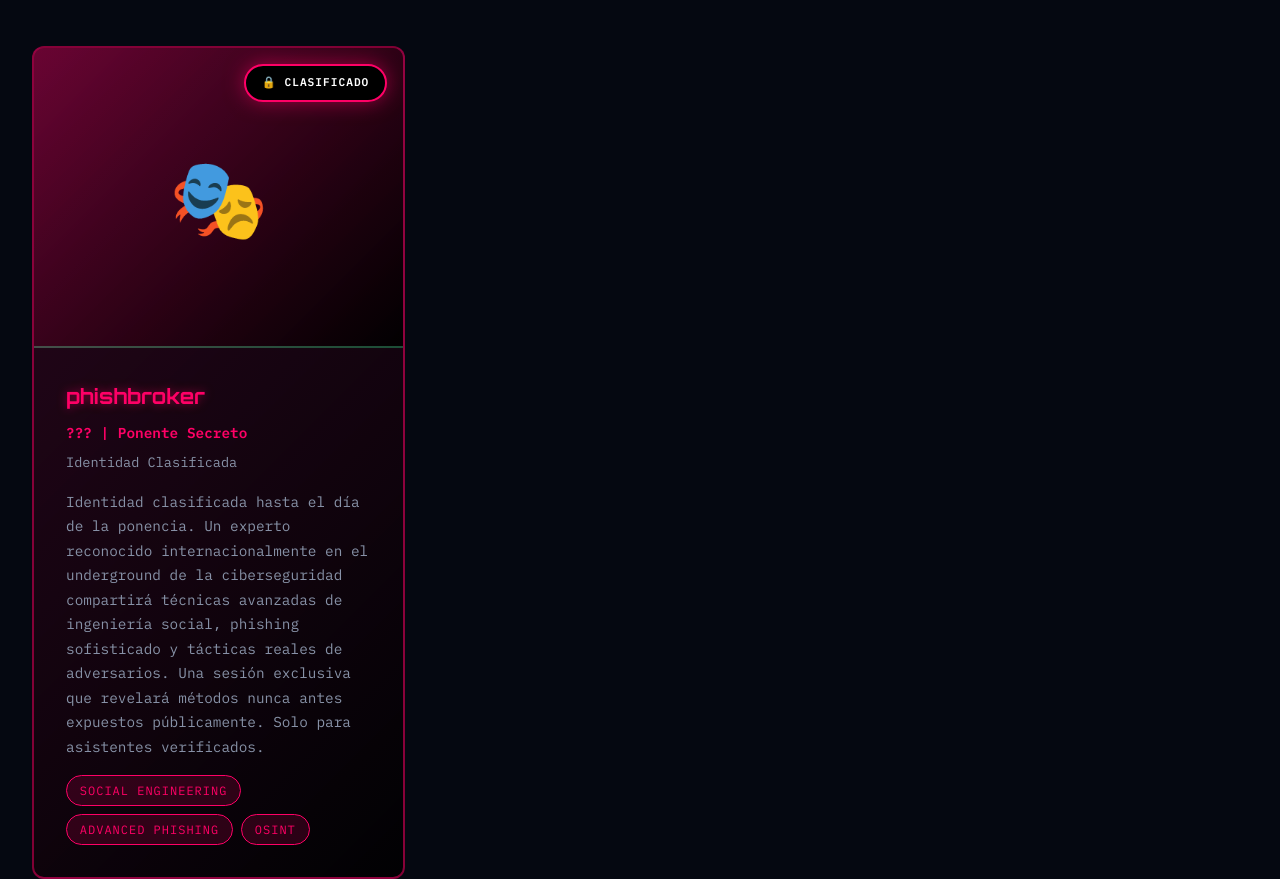
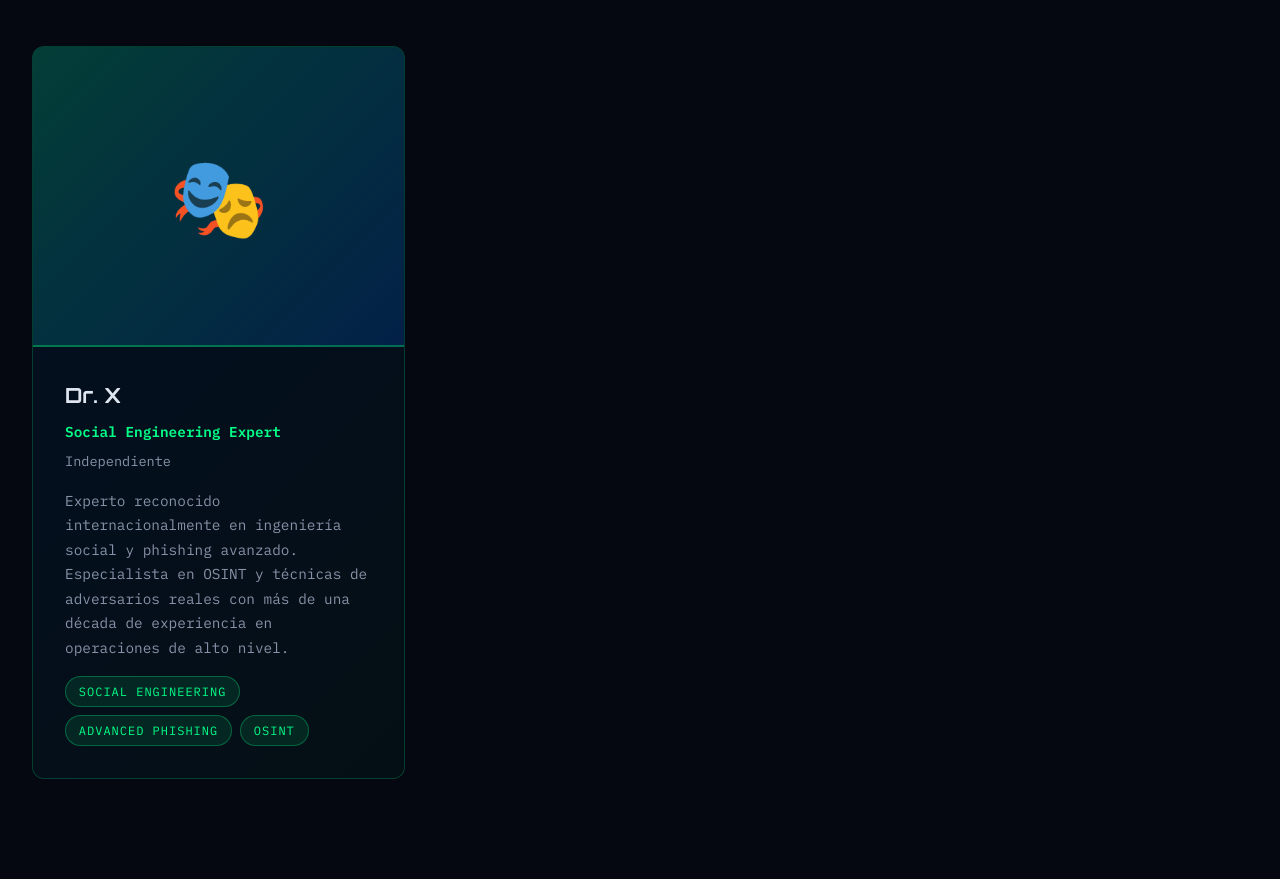
Before and after one commit to elhackereticoai/aisecureops-summit.com, a plain HTML site: page ponentes.html in a window 1280 px wide. Shown: the part 3457-4336 px from the top of the page. Drawn offline with Linux system fonts and the light colour scheme.

Commit message:
Update ponentes.html

```diff
--- a/ponentes.html
+++ b/ponentes.html
@@ -548,25 +548,23 @@
                 </div>
             </div>
 
-            <div class="speaker-card" style="background: linear-gradient(135deg, rgba(255,0,102,0.15) 0%, rgba(0,0,0,0.8) 100%); border: 2px solid rgba(255,0,102,0.5);">
-                <div class="speaker-image" style="background: linear-gradient(135deg, rgba(255,0,102,0.3) 0%, rgba(0,0,0,0.9) 100%);">
-                    <span class="keynote-badge" style="background: #000; border: 2px solid var(--accent); animation: pulse 2s infinite;">🔒 Clasificado</span>
+            <div class="speaker-card">
+                <div class="speaker-image">
                     🎭
                 </div>
                 <div class="speaker-info">
-                    <h3 class="speaker-name" style="color: var(--accent); text-shadow: 0 0 10px rgba(255,0,102,0.5);">phishbroker</h3>
-                    <div class="speaker-title" style="color: var(--accent);">??? | Ponente Secreto</div>
-                    <div class="speaker-company">Identidad Clasificada</div>
+                    <h3 class="speaker-name">Dr. X</h3>
+                    <div class="speaker-title">Social Engineering Expert</div>
+                    <div class="speaker-company">Independiente</div>
                     <p class="speaker-bio">
-                        Identidad clasificada hasta el día de la ponencia. Un experto reconocido internacionalmente
-                        en el underground de la ciberseguridad compartirá técnicas avanzadas de ingeniería social,
-                        phishing sofisticado y tácticas reales de adversarios. Una sesión exclusiva que revelará
-                        métodos nunca antes expuestos públicamente. Solo para asistentes verificados.
+                        Experto reconocido internacionalmente en ingeniería social y phishing avanzado.
+                        Especialista en OSINT y técnicas de adversarios reales con más de una década de experiencia
+                        en operaciones de alto nivel.
                     </p>
                     <div class="speaker-topics">
-                        <span class="topic-tag" style="border-color: var(--accent); color: var(--accent); background: rgba(255,0,102,0.15);">Social Engineering</span>
-                        <span class="topic-tag" style="border-color: var(--accent); color: var(--accent); background: rgba(255,0,102,0.15);">Advanced Phishing</span>
-                        <span class="topic-tag" style="border-color: var(--accent); color: var(--accent); background: rgba(255,0,102,0.15);">OSINT</span>
+                        <span class="topic-tag">Social Engineering</span>
+                        <span class="topic-tag">Advanced Phishing</span>
+                        <span class="topic-tag">OSINT</span>
                     </div>
                 </div>
             </div>
```
